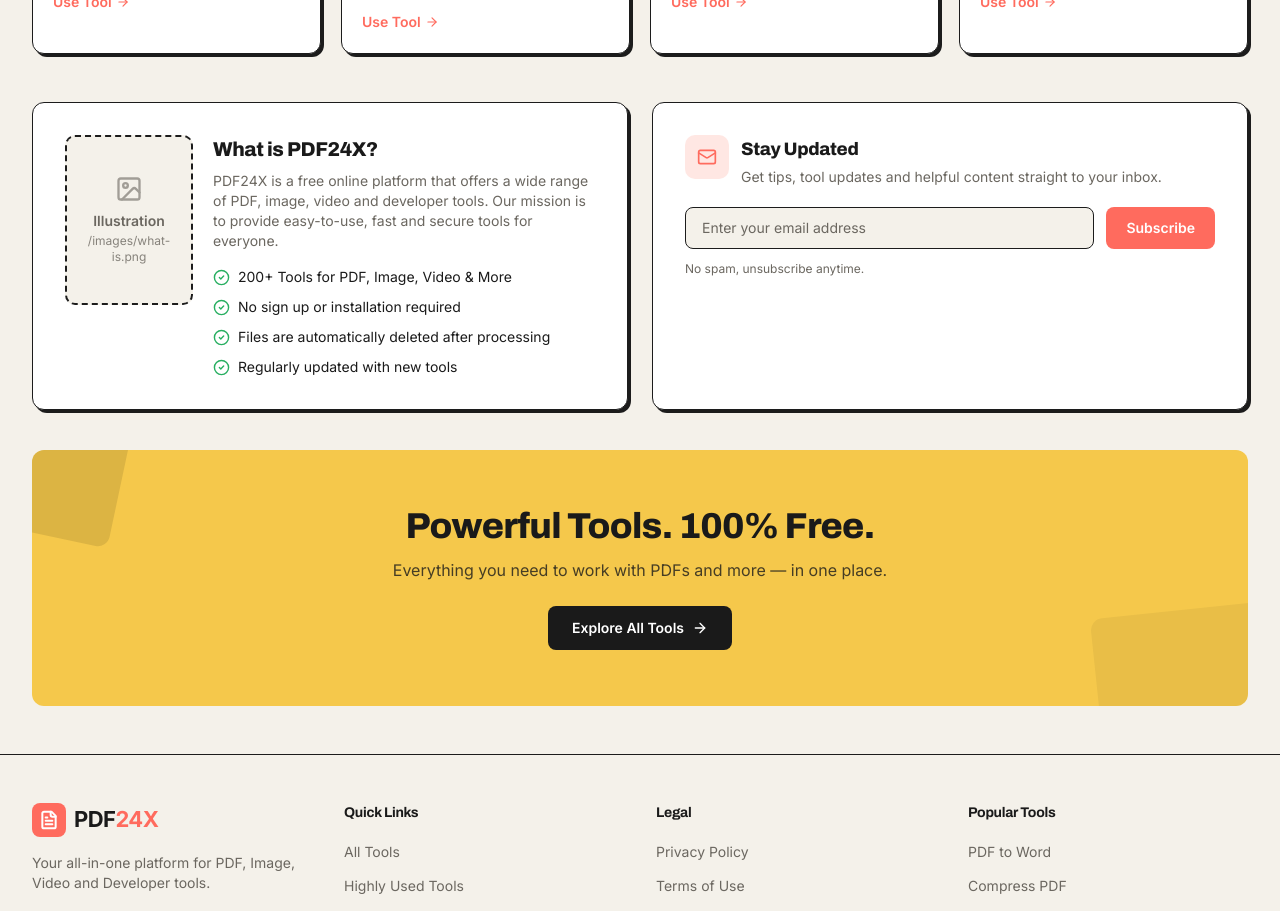
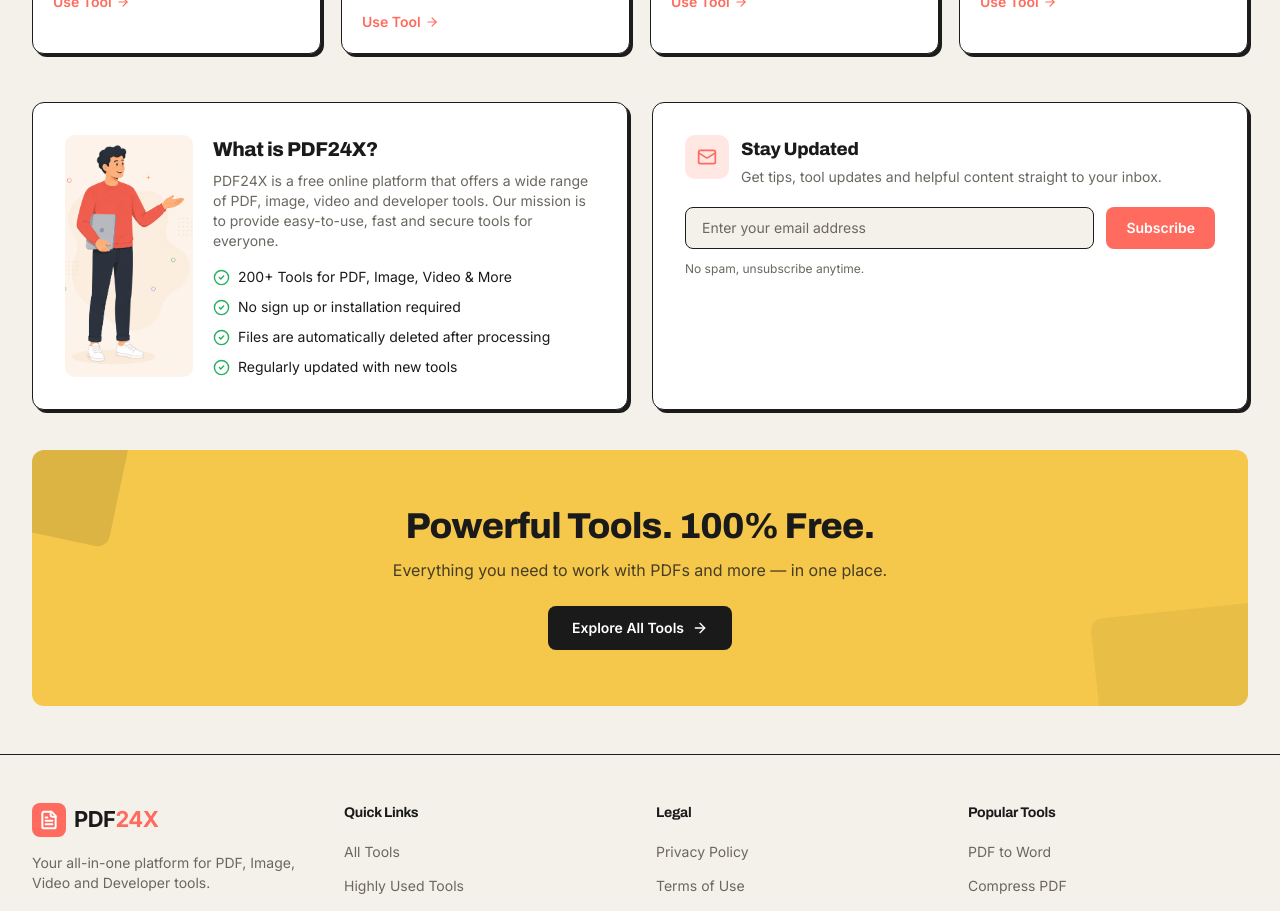
Before and after one commit to Nikhildeveloper06/pdf24x, a React (Vite) app in the folder frontend/: page / in a window 1280 px wide. Shown: the part 2380-3291 px from the top of the page. Built offline with nearby package versions, Linux system fonts and the light colour scheme.

Commit message:
Add What is PDF24X illustration image

```diff
--- a/frontend/src/components/WhatIs.jsx
+++ b/frontend/src/components/WhatIs.jsx
@@ -8,14 +8,13 @@
     <section className="mt-12 grid grid-cols-1 gap-6 lg:grid-cols-2">
       <div className="rounded-2xl border border-line bg-surface p-6 shadow-soft sm:p-8">
         <div className="flex flex-col gap-5 sm:flex-row">
-          {/* Drop image 2 here (src="/images/what-is.png") */}
           <div className="w-full shrink-0 sm:w-32">
             <ImagePlaceholder
               label="Illustration"
-              hint="/images/what-is.png"
               ratio="3 / 4"
               rounded="rounded-xl"
-              /* src="/images/what-is.png" */
+              src="/images/what-is.png"
+              alt="What is PDF24X illustration"
             />
           </div>
           <div>
@@ -36,7 +35,6 @@
           </div>
         </div>
       </div>
-
       <Newsletter />
     </section>
   );
```
Also changed, not shown: frontend/public/images/what-is.png (added).
